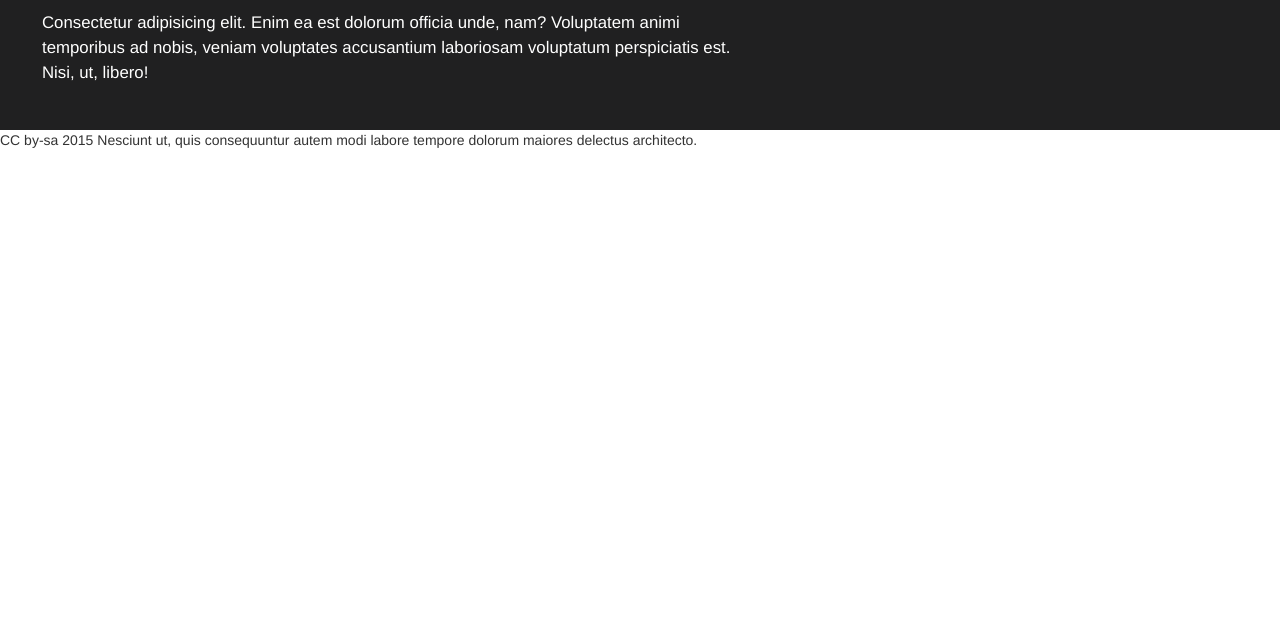
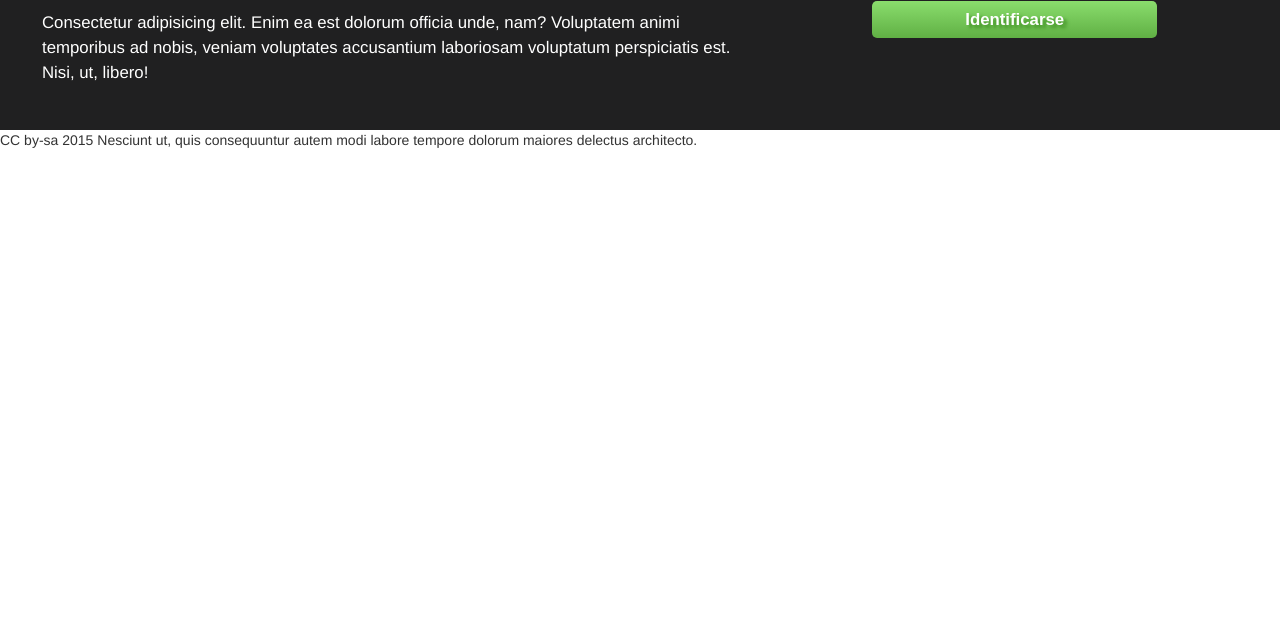
Before and after one commit to stripTM/desarrollo-web-firefox-dev-ed, a plain HTML site: page index.html in a window 1280 px wide. Shown: the part 178-800 px from the top of the page. Drawn offline with Linux system fonts and the light colour scheme.

Commit message:
Maquetar formulario del main

```diff
--- a/main.css
+++ b/main.css
@@ -60,6 +60,25 @@ main {
    label {
      display: none;
    }
+   input {
+     padding: 0.5em 0.8em;
+     font-size: 1.2em;
+     margin: 0.2em 0;
+     width: 17em;
+     border: 0;
+     border-radius: 0.3em;
+     transition: box-shadow 0.5s;
+   }
+   input[type=submit] {
+    color: #fff;
+    background-color: #60B044;
+    background-image: linear-gradient(#8ADD6D, #60B044);
+    font-weight: bold;
+    text-shadow: #409024 0.2em 0.2em 0.2em;
+   }
+   input:focus {
+     box-shadow: #ccc 0 0 0.8em;
+   }
 footer {
   margin: 0;
   background-color: #fff;
```
